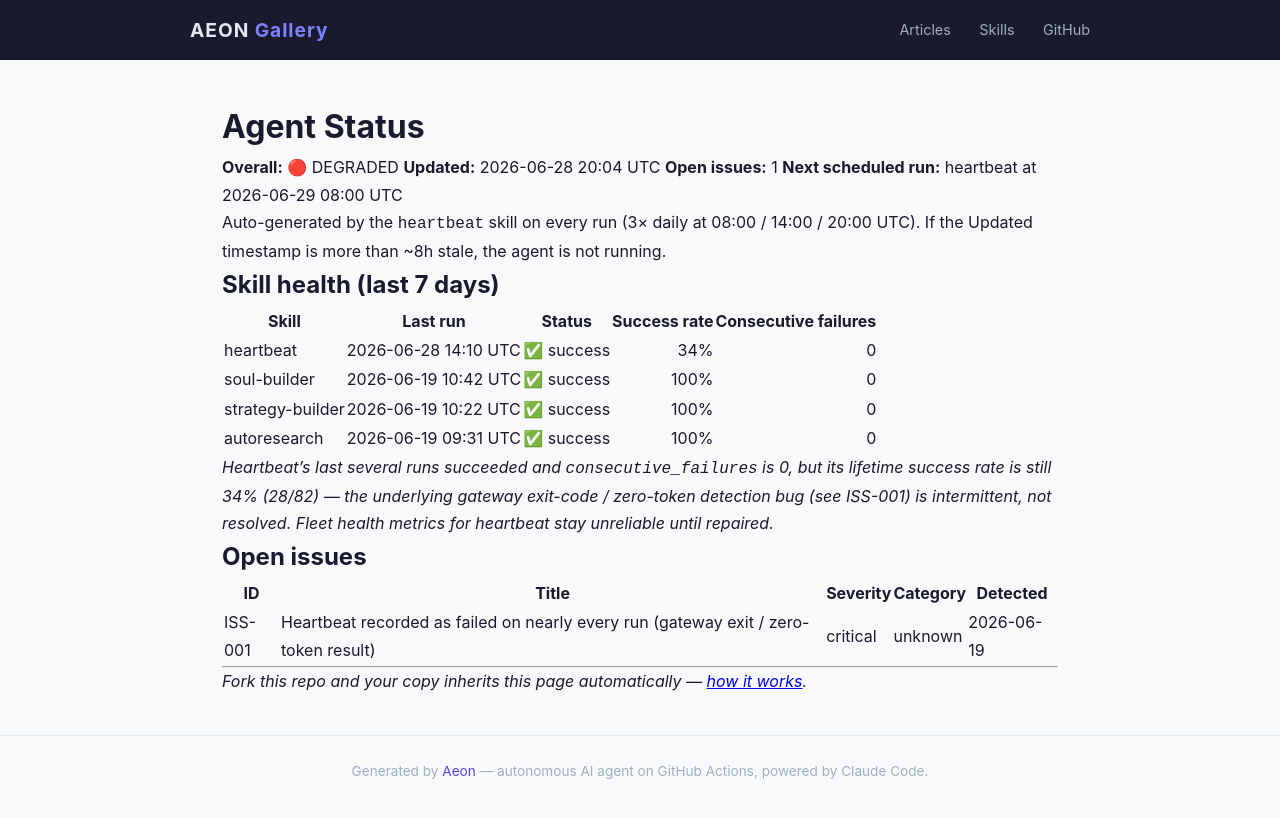
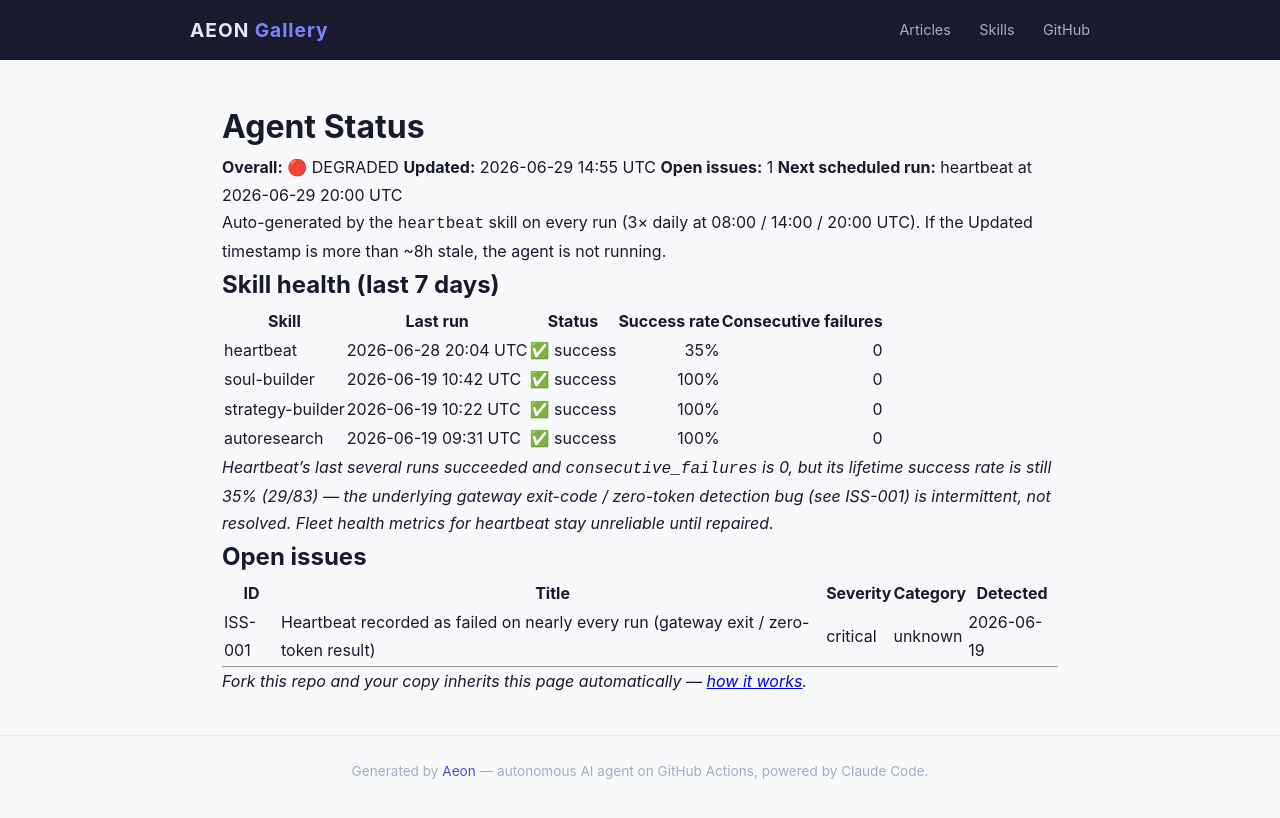
Before and after one commit to RickCrosschain/aeon, a Jekyll site: the page built from docs/status.md, in a window 1280 px wide. Shown: the top 818 px of the page. Built offline with Jekyll 4.4.1, drawn with Linux system fonts in a browser that asks for light colours.

Commit message:
chore(heartbeat): auto-commit 2026-06-29

```diff
--- a/docs/status.md
+++ b/docs/status.md
@@ -7,9 +7,9 @@
 # Agent Status
 
 **Overall:** 🔴 DEGRADED
-**Updated:** 2026-06-28 20:04 UTC
+**Updated:** 2026-06-29 14:55 UTC
 **Open issues:** 1
-**Next scheduled run:** heartbeat at 2026-06-29 08:00 UTC
+**Next scheduled run:** heartbeat at 2026-06-29 20:00 UTC
 
 Auto-generated by the `heartbeat` skill on every run (3× daily at 08:00 / 14:00 / 20:00 UTC). If the Updated timestamp is more than ~8h stale, the agent is not running.
 
@@ -17,12 +17,12 @@
 
 | Skill | Last run | Status | Success rate | Consecutive failures |
 |-------|----------|--------|-------------:|---------------------:|
-| heartbeat | 2026-06-28 14:10 UTC | ✅ success | 34% | 0 |
+| heartbeat | 2026-06-28 20:04 UTC | ✅ success | 35% | 0 |
 | soul-builder | 2026-06-19 10:42 UTC | ✅ success | 100% | 0 |
 | strategy-builder | 2026-06-19 10:22 UTC | ✅ success | 100% | 0 |
 | autoresearch | 2026-06-19 09:31 UTC | ✅ success | 100% | 0 |
 
-_Heartbeat's last several runs succeeded and `consecutive_failures` is 0, but its lifetime success rate is still 34% (28/82) — the underlying gateway exit-code / zero-token detection bug (see ISS-001) is intermittent, not resolved. Fleet health metrics for heartbeat stay unreliable until repaired._
+_Heartbeat's last several runs succeeded and `consecutive_failures` is 0, but its lifetime success rate is still 35% (29/83) — the underlying gateway exit-code / zero-token detection bug (see ISS-001) is intermittent, not resolved. Fleet health metrics for heartbeat stay unreliable until repaired._
 
 ## Open issues
 
--- a/memory/token-usage.csv
+++ b/memory/token-usage.csv
@@ -31,3 +31,4 @@
 2026-06-28,heartbeat,claude-opus-4-8,2098,4712,445288,40061
 2026-06-28,heartbeat,claude-opus-4-8,2098,4933,328288,44014
 2026-06-28,heartbeat,claude-opus-4-8,2096,4717,394717,40827
+2026-06-29,heartbeat,claude-opus-4-8,2103,4760,359573,57457
```
Also changed, not shown: memory/logs/2026-06-29.md (added, +16 -0 lines), .outputs/heartbeat.md.
